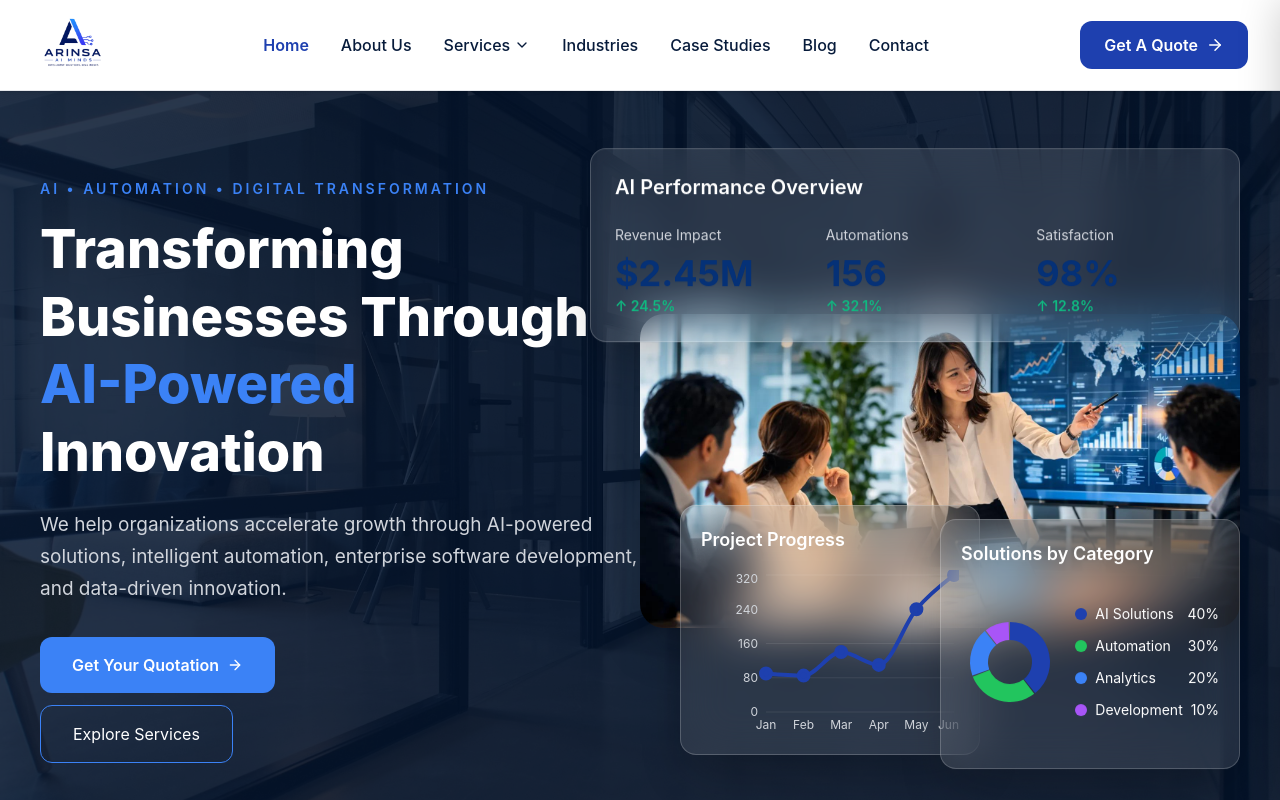
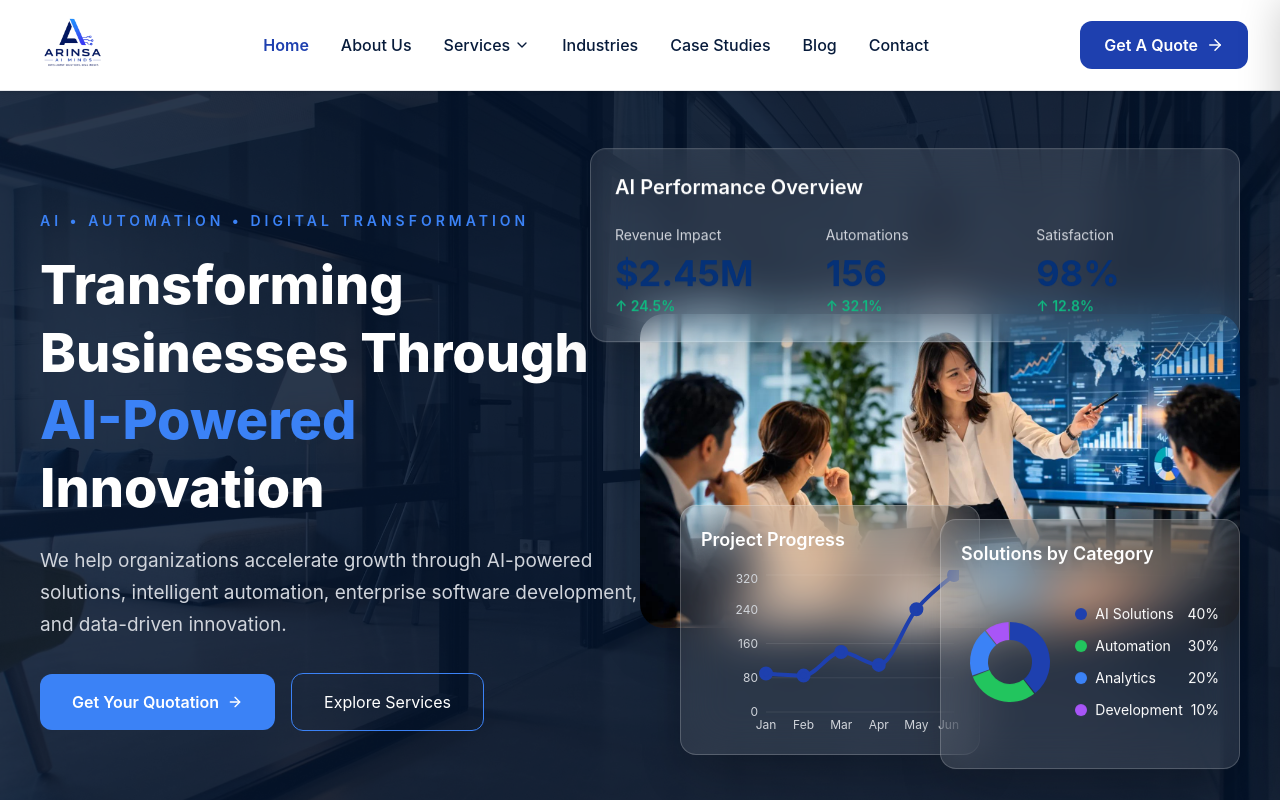
Before and after one commit to SHAMArinsa/Chunbun, a React (Vite) app in the folder frontend/: page / in a window 1280 px wide. Shown: the top 800 px of the page. Built offline with nearby package versions, Linux system fonts and the light colour scheme.

Commit message:
Update Hero.jsx

```diff
--- a/frontend/src/components/Hero.jsx
+++ b/frontend/src/components/Hero.jsx
@@ -19,6 +19,7 @@ export default function Hero() {
       <section className="relative overflow-hidden bg-[#04142D]">
 
         {/* Background Image */}
+
         <div
           className="absolute inset-0"
           style={{
@@ -29,10 +30,12 @@ export default function Hero() {
           }}
         />
 
-        {/* Dark Overlay */}
+        {/* Overlay */}
+
         <div className="absolute inset-0 bg-[#04142D]/85" />
 
         {/* Content */}
+
         <div
           className="
           relative
@@ -55,7 +58,7 @@ export default function Hero() {
             lg:py-0
             "
           >
-            {/* LEFT SIDE */}
+            {/* LEFT CONTENT */}
 
             <div
               className="
@@ -66,14 +69,12 @@ export default function Hero() {
               lg:text-left
               "
             >
-              {/* Subtitle */}
-
               <p
                 className="
                 text-[#3B82F6]
-                tracking-[3px]
-                mb-4
-                text-[10px]
+                tracking-[4px]
+                mb-5
+                text-xs
                 sm:text-sm
                 font-semibold
                 uppercase
@@ -81,8 +82,6 @@ export default function Hero() {
               >
                 AI • AUTOMATION • DIGITAL TRANSFORMATION
               </p>
-
-              {/* Heading */}
 
               <h1
                 className="
@@ -106,8 +105,6 @@ export default function Hero() {
                 <br />
                 Innovation
               </h1>
-
-              {/* Description */}
 
               <p
                 className="
@@ -133,13 +130,16 @@ export default function Hero() {
                 className="
                 flex
                 flex-col
+                lg:flex-row
                 items-center
-                lg:items-start
-                gap-3
+                lg:items-center
+                justify-center
+                lg:justify-start
+                gap-4
                 mt-8
                 "
               >
-                {/* GET QUOTATION BUTTON */}
+                {/* QUOTATION BUTTON */}
 
                 <button
                   onClick={() =>
@@ -151,7 +151,7 @@ export default function Hero() {
                   font-semibold
 
                   w-[220px]
-                  sm:w-auto
+                  lg:w-auto
 
                   px-4
                   py-3
@@ -180,7 +180,7 @@ export default function Hero() {
                   <ArrowRight size={16} />
                 </button>
 
-                {/* EXPLORE SERVICES BUTTON */}
+                {/* SERVICES BUTTON */}
 
                 <button
                   onClick={() =>
@@ -192,7 +192,7 @@ export default function Hero() {
                   text-white
 
                   w-[220px]
-                  sm:w-auto
+                  lg:w-auto
 
                   px-4
                   py-3
@@ -216,7 +216,7 @@ export default function Hero() {
               </div>
             </div>
 
-            {/* RIGHT SIDE DESKTOP ONLY */}
+            {/* RIGHT SIDE - DESKTOP ONLY */}
 
             <div
               className="
```
